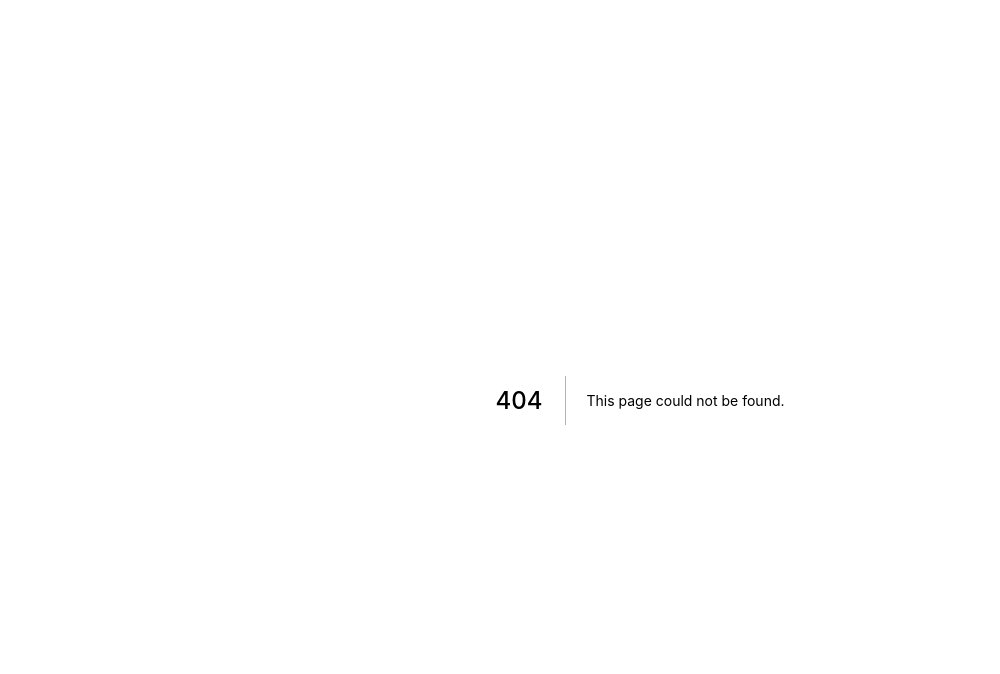
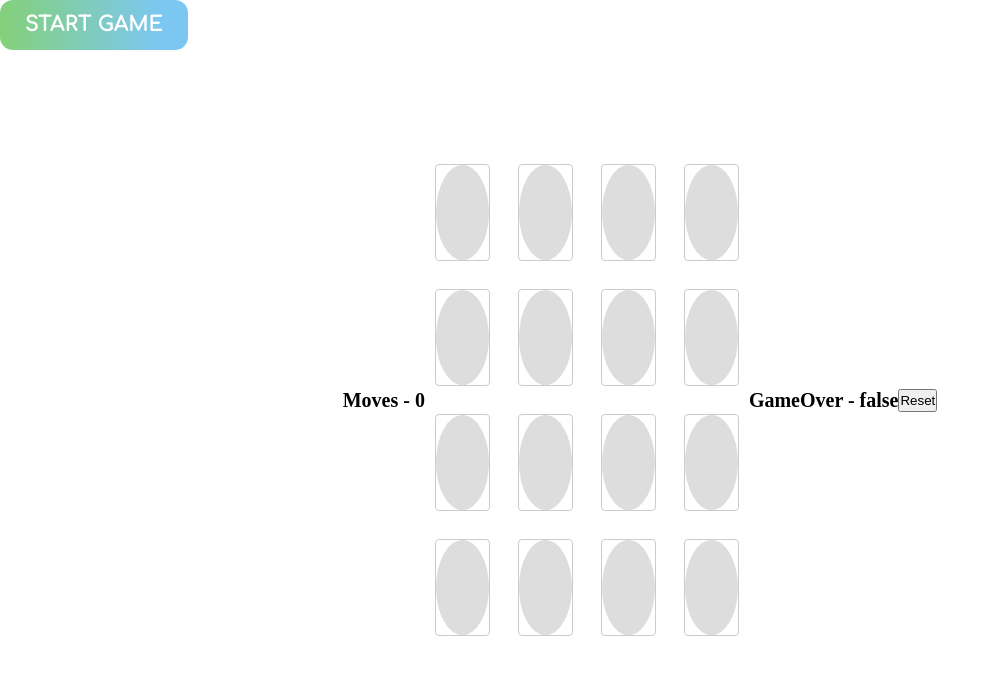
Before and after one commit to MuhammadAbdullahDogar/hg, a Next.js app: page /game in a window 1280 px wide. Before the commit this address had no page. Shown: the top 674 px of the page, without its empty margins (0-1000 px from the left). Built offline with nearby package versions, Linux system fonts and the light colour scheme.

Commit message:
memory Game

```diff
--- a/pages/_app.js
+++ b/pages/_app.js
@@ -1,5 +1,5 @@
 import '../styles/globals.css';
-import { ThemeProvider } from "@mui/material";
+import { ThemeProvider ,Link} from "@mui/material";
 import customTheme from '../styles/Style'
 import Head from 'next/head'
 import { SessionProvider } from "next-auth/react"
@@ -11,6 +11,7 @@
 import SpeedDialAction from '@mui/material/SpeedDialAction';
 import PrintIcon from '@mui/icons-material/Print';
 import NextLink from "next/link";
+import CommonButton from '../styles/CommonButotn'
 
 const actions = [
   { icon: <NextLink href="/company/companyDashboard/companyProfileDetails/companyProfileData/CompanyDetails"><PrintIcon /></NextLink>, name: "Company dashboard" },
@@ -36,8 +37,9 @@
 
   return (
     <>
-      {/* <div style={{ position: 'fixed', zIndex: '10' }}>
-        <SpeedDial
+      <div style={{ position: 'fixed', zIndex: '10' }}>
+      <Link href="/game" sx={{float:'left'}}><CommonButton variant="Gradient">Start Game</CommonButton></Link>
+        {/* <SpeedDial
           ariaLabel="SpeedDial basic example"
           icon={<SpeedDialIcon />}
           direction="left"
@@ -49,8 +51,8 @@
               tooltipTitle={action.name}
             />
           ))}
-        </SpeedDial>
-      </div> */}
+        </SpeedDial> */}
+      </div>
       <ThemeProvider theme={customTheme}>
         <Head>
           <link rel="shortcut icon" href="/logo.svg" />
--- /dev/null
+++ b/pages/game/index.js
@@ -0,0 +1,88 @@
+import { useState, useEffect } from "react";
+const board = ["🤖", "👽", "👻", "🤡", "🐧", "🦚", "😄", "🚀"];
+export default function Home() {
+  const [boardData, setBoardData] = useState([]);
+  const [flippedCards, setFlippedCards] = useState([]);
+  const [matchedCards, setMatchedCards] = useState([]);
+  const [moves, setMoves] = useState(0);
+  const [gameOver, setGameOver] = useState(false);
+  useEffect(() => {
+    initialize();
+  }, []);
+
+  useEffect(() => {
+    if (matchedCards.length == 16) {
+      setGameOver(true);
+    }
+  }, [moves]);
+
+  const initialize = () => {
+    shuffle();
+    setGameOver(false);
+    setFlippedCards([]);
+    setMatchedCards([]);
+    setMoves(0);
+  };
+  const shuffle = () => {
+    const shuffledCards = [...board, ...board]
+      .sort(() => Math.random() - 0.5)
+      .map((v) => v);
+
+    setBoardData(shuffledCards);
+  };
+
+  const updateActiveCards = (i) => {
+    if (!flippedCards.includes(i)) {
+      if (flippedCards.length == 1) {
+        const firstIdx = flippedCards[0];
+        const secondIdx = i;
+        if (boardData[firstIdx] == boardData[secondIdx]) {
+          setMatchedCards((prev) => [...prev, firstIdx, secondIdx]);
+        }
+
+        setFlippedCards([...flippedCards, i]);
+      } else if (flippedCards.length == 2) {
+        setFlippedCards([i]);
+      } else {
+        setFlippedCards([...flippedCards, i]);
+      }
+
+      setMoves((v) => v + 1);
+    }
+  };
+
+  return (
+    <div className="container Gamebody">
+      <div className="menu">
+        <p>{`Moves - ${moves}`}</p>
+      </div>
+
+      <div className="board">
+        {boardData.map((data, i) => {
+          const flipped = flippedCards.includes(i) ? true : false;
+          const matched = matchedCards.includes(i) ? true : false;
+          return (
+            <div
+              onClick={() => {
+                updateActiveCards(i);
+              }}
+              key={i}
+              className={`card ${flipped || matched ? "active" : ""} ${
+                matched ? "matched" : ""
+              } ${gameOver ? "gameover" : ""}`}
+            >
+              <div className="card-front">{data}</div>
+              <div className="card-back"></div>
+            </div>
+          );
+        })}
+      </div>
+      <div className="menu">
+        <p>{`GameOver - ${gameOver}`}</p>
+        <button onClick={() => initialize()} className="reset-btn">
+          Reset
+        </button>
+      </div>
+    </div>
+  );
+}
--- a/pages/login.js
+++ b/pages/login.js
@@ -110,6 +110,7 @@
 
     return (
         <>
+
             <Head>
                 <title>LOGIN</title>
             </Head>
--- a/styles/globals.css
+++ b/styles/globals.css
@@ -547,3 +547,86 @@
 .remove-option-button{
   padding-top: 22px;
 } */
+
+
+
+.Gamebody {
+  min-height: 100vh;
+  display: flex;
+  justify-content: center;
+  align-items: center;
+}
+.board {
+  display: grid;
+  grid-template-columns: repeat(4, 75px);
+  grid-gap: 8px;
+}
+
+.card {
+  border-radius: 4px;
+  text-align: center;
+  height: 75px;
+  font-size: 36px;
+  font-weight: bold;
+  position: relative;
+  transform-style: preserve-3d;
+  transition: all 0.2s;
+  user-select: none;
+}
+.card.gameover {
+  pointer-events: none;
+}
+.card-0 {
+  transform: rotateY(0deg);
+}
+.card.active {
+  transform: rotateY(180deg);
+}
+.card.matched .card-front {
+  background-color: lightgoldenrodyellow;
+  color: white;
+}
+.card-front,
+.card-back {
+  position: absolute;
+  left: 0;
+  top: 0;
+  width: 100%;
+  backface-visibility: hidden;
+  height: 100%;
+  border-radius: 50%;
+}
+.card-front {
+  transform: rotateY(180deg);
+  background-color: #eee;
+  line-height: 70px;
+  vertical-align: middle;
+  text-align: center;
+  font-size: 50px;
+
+  z-index: 2;
+}
+.card-back {
+  background-color: #ddd;
+
+  transform: rotateY(0);
+  z-index: 1;
+}
+.card-back::after {
+  position: absolute;
+  content: "";
+  top: 0;
+  left: 0;
+  width: 75%;
+  height: 75%;
+  border-radius: 50%;
+}
+.menu {
+  display: flex;
+  justify-content: space-between;
+}
+
+.menu p {
+  font-size: 20px;
+  font-weight: 600;
+}
```
